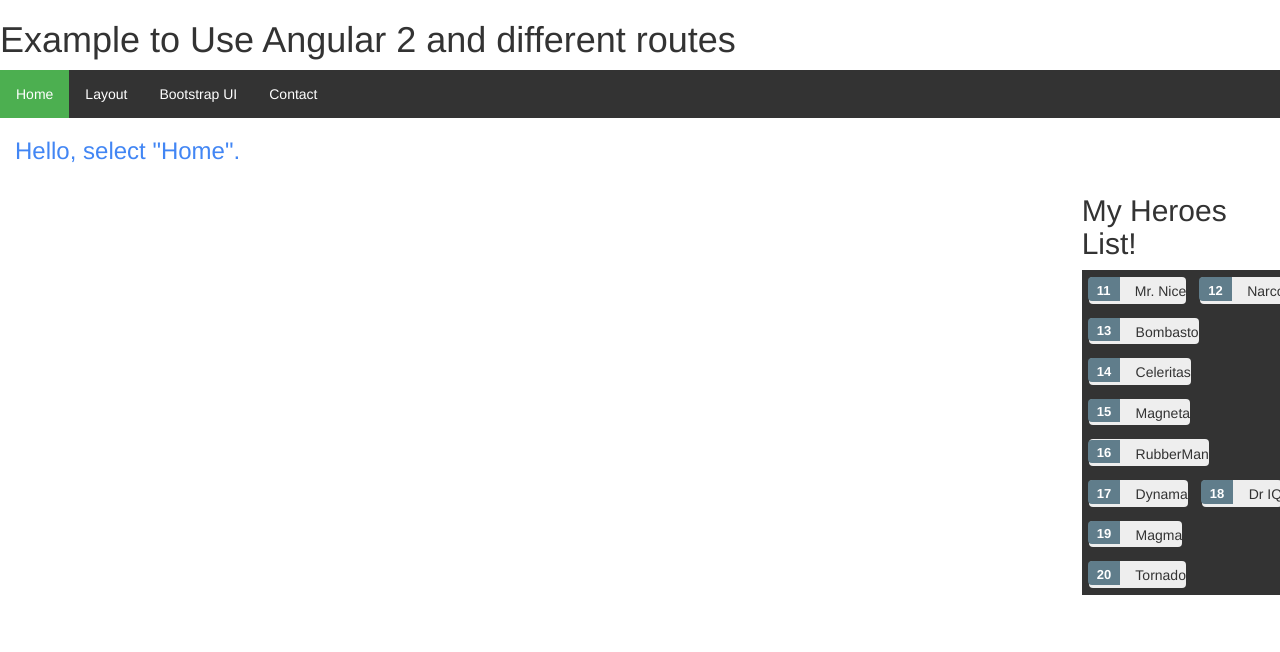
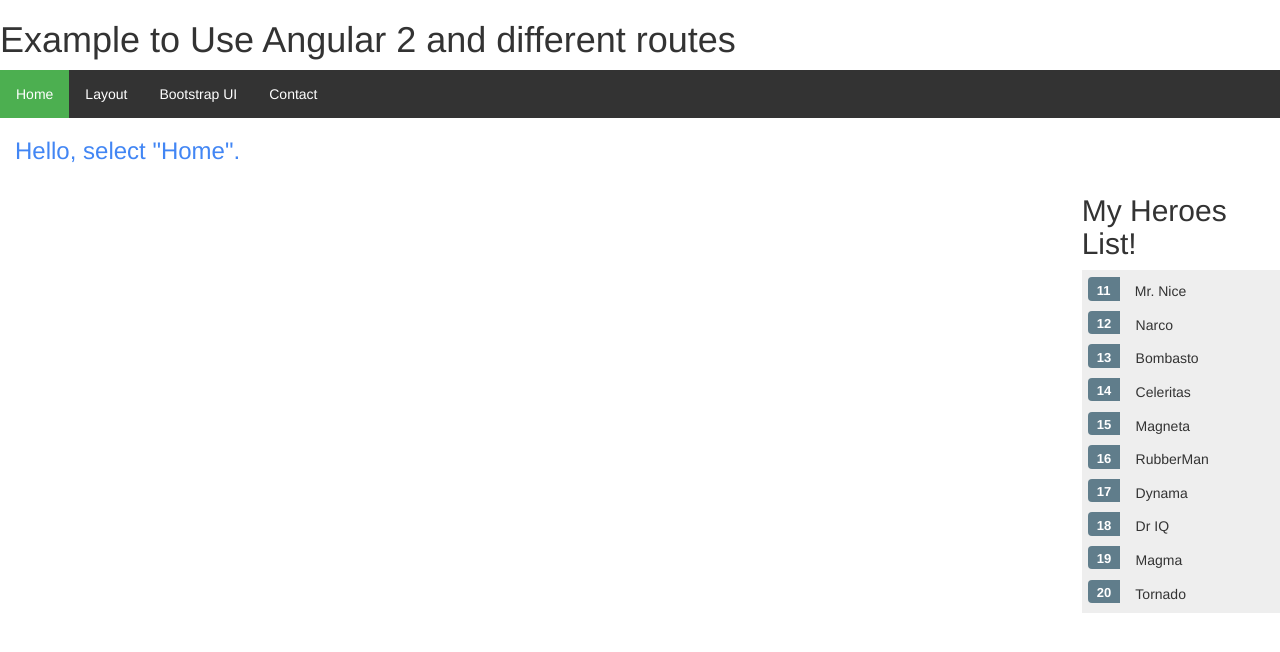
Before and after one commit to mugan86/angular2-routing-example, an Angular app: page /home in a window 1280 px wide. Shown: the top 652 px of the page. Built offline with nearby package versions, Linux system fonts and the light colour scheme; what ng2-bootstrap would draw is missing.

Commit message:
Start to configure hotkeys

```diff
--- a/src/app/app.module.ts
+++ b/src/app/app.module.ts
@@ -3,6 +3,9 @@ import { NgModule } from '@angular/core';
 import { FormsModule } from '@angular/forms';
 import { HttpModule, Http } from '@angular/http';
 import { AccordionModule, ModalModule, TooltipModule  } from 'ng2-bootstrap';
+import { CommonModule } from '@angular/common'
+/*import {HotkeyModule} from 'angular2-hotkeys';
+import  {HotkeysService, Hotkey} from 'angular2-hotkeys';*/
 
 //Import routing configure file
 import { Routing } from './app.routing';
@@ -18,6 +21,8 @@ import { BootstrapUiAccordionComponent } from './components/bootstrap-ui-accordi
 import { BootstrapUiModalComponent } from './components/bootstrap-ui-modal/bootstrap-ui-modal.component';
 import { BootstrapUiTooltipComponent } from './components/bootstrap-ui-tooltip/bootstrap-ui-tooltip.component';
 import { MenuComponent } from './components/menu/menu.component';
+
+
 
 @NgModule({
   declarations: [
@@ -39,7 +44,9 @@ import { MenuComponent } from './components/menu/menu.component';
     Routing, // Import paths info
     AccordionModule.forRoot(),
     ModalModule.forRoot(),
-    TooltipModule .forRoot()
+    TooltipModule .forRoot(),
+    CommonModule,
+    //HotkeyModule.forRoot() //Exception
   ],
   providers: [Http],
   bootstrap: [AppComponent]
--- a/src/app/components/app.component.ts
+++ b/src/app/components/app.component.ts
@@ -1,12 +1,16 @@
 import { Component } from '@angular/core';
+import {HotkeysService} from 'angular2-hotkeys';
 
 @Component({
   selector: 'app-root',
   templateUrl: './app.component.html',
-  styleUrls: ['./app.component.css']
+  styleUrls: ['./app.component.css'],
+  providers: []
 })
 export class AppComponent {
   title = 'Example to Use Angular 2 and different routes';
+
+
   computeTotal = (a,b) => a = a*b;
   ngOnInit() {
     // here, write codes that will run soon as the child components are loaded
--- a/src/app/components/home/home.component.css
+++ b/src/app/components/home/home.component.css
@@ -11,6 +11,7 @@
   list-style-type: none;
   padding: 0;
   width: 15em;
+  background-color: #EEE !important;
 }
 .heroes li {
   cursor: pointer;
@@ -49,3 +50,7 @@
   margin-right: .8em;
   border-radius: 4px 0 0 4px;
 }
+
+li {
+    float: none;
+}
--- a/src/app/components/layout/layout.component.ts
+++ b/src/app/components/layout/layout.component.ts
@@ -3,7 +3,8 @@ import { Component, OnInit } from '@angular/core';
 @Component({
   selector: 'app-layout',
   templateUrl: './layout.component.html',
-  styleUrls: ['./layout.component.css']
+  styleUrls: ['./layout.component.css'],
+  providers: []
 })
 export class LayoutComponent implements OnInit {
 
```
